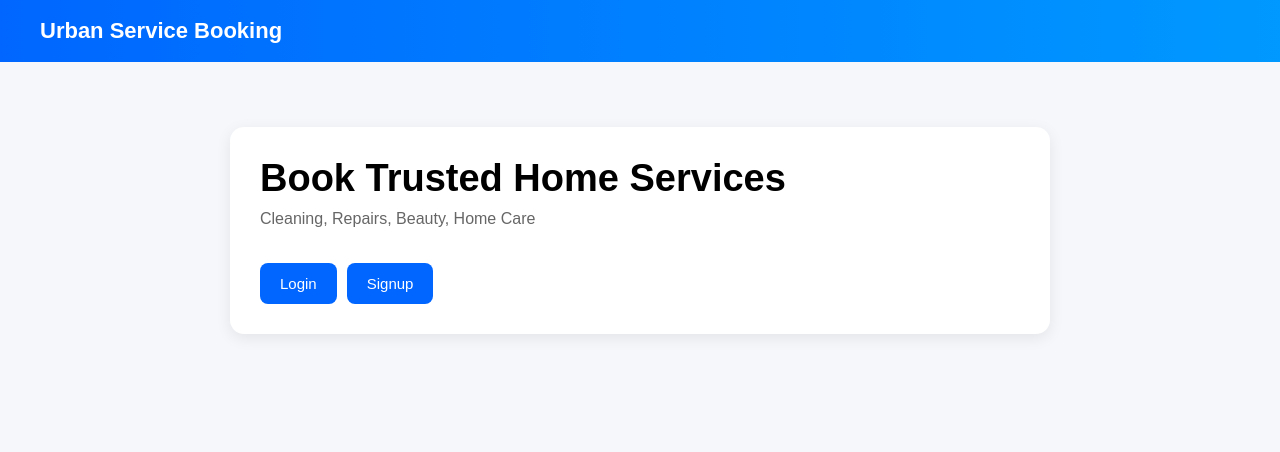
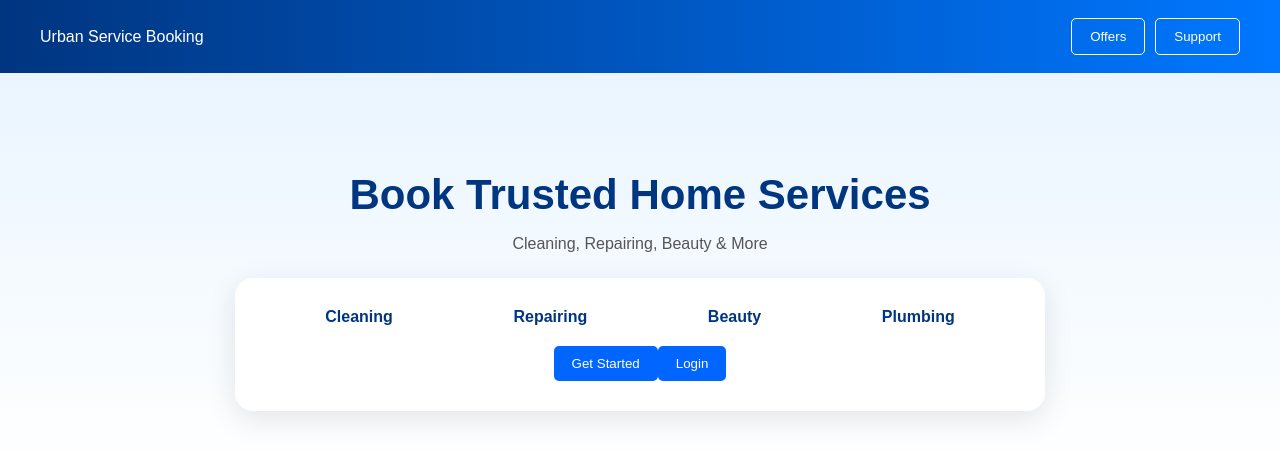
Before and after one commit to Gudiputisangeetha/CC96-Service-Booking, a React (Create React App) app in the folder client/: page / in a window 1280 px wide. Shown: the top 452 px of the page. Built offline with nearby package versions, Linux system fonts and the light colour scheme.

Commit message:
final UI polish for dashboard

```diff
--- a/client/src/App.css
+++ b/client/src/App.css
@@ -1,104 +1,48 @@
-* {
-  margin: 0;
-  padding: 0;
-  box-sizing: border-box;
+.navbar {
+  display: flex;
+  justify-content: space-between;
+  align-items: center;
+  background: linear-gradient(90deg, #003580, #0077ff);
+  color: white;
+  padding: 18px 40px;
 }
 
-body {
-  font-family: Arial, sans-serif;
-  background: #f5f7fb;
+.nav-btn {
+  background: transparent;
+  border: 1px solid white;
+  margin-left: 10px;
 }
 
-.navbar {
-  background: linear-gradient(to right, #0066ff, #0099ff);
-  color: white;
-  padding: 18px 40px;
-  font-size: 22px;
-  font-weight: bold;
+.hero-section {
+  background: linear-gradient(180deg, #eaf5ff, white);
+  padding: 70px 20px;
+  text-align: center;
 }
 
-.container {
-  padding: 40px;
-  max-width: 900px;
-  margin: auto;
+.hero-section h1 {
+  font-size: 42px;
+  margin-bottom: 10px;
+  color: #003580;
 }
 
-.card {
-  background: white;
-  padding: 30px;
-  border-radius: 14px;
-  box-shadow: 0 4px 15px rgba(0,0,0,0.08);
-  margin-top: 25px;
+.hero-section p {
+  color: #555;
+  margin-bottom: 25px;
 }
 
-input {
-  width: 100%;
-  padding: 14px;
-  margin-top: 12px;
-  border: 1px solid #ddd;
-  border-radius: 8px;
-  font-size: 15px;
+.search-box {
+  background: white;
+  max-width: 750px;
+  margin: auto;
+  padding: 30px;
+  border-radius: 18px;
+  box-shadow: 0 8px 30px rgba(0,0,0,0.1);
 }
 
-button {
-  margin-top: 15px;
-  padding: 12px 20px;
-  border: none;
-  border-radius: 8px;
-  background: #0066ff;
-  color: white;
-  cursor: pointer;
-  font-size: 15px;
-  margin-right: 10px;
+.service-tabs {
+  display: flex;
+  justify-content: space-around;
+  margin-bottom: 20px;
+  font-weight: bold;
+  color: #003580;
 }
-
-button:hover {
-  opacity: 0.9;
-}
-
-.booking-card {
-  background: white;
-  padding: 20px;
-  margin-top: 18px;
-  border-radius: 12px;
-  box-shadow: 0 3px 10px rgba(0,0,0,0.07);
-}
-
-.status {
-  font-weight: bold;
-  margin-top: 10px;
-}
-
-.pending {
-  color: orange;
-}
-
-.accepted {
-  color: green;
-}
-
-.delivered {
-  color: blue;
-}
-
-.hero-title {
-  font-size: 38px;
-  margin-bottom: 10px;
-}
-
-.hero-subtitle {
-  color: #666;
-  margin-bottom: 20px;
-}
-
-.logout-btn {
-  background: crimson;
-}
-select {
-  width: 100%;
-  padding: 14px;
-  margin-top: 12px;
-  border: 1px solid #ddd;
-  border-radius: 8px;
-  font-size: 15px;
-}
--- a/client/src/pages/Dashboard.js
+++ b/client/src/pages/Dashboard.js
@@ -56,31 +56,37 @@ export default function Dashboard() {
   return (
     <div>
       <div className="navbar">
-        Dashboard - {user.role}
+        <h2>Urban Service Booking</h2>
+        <div>
+          Welcome, {user.name} ({user.role})
+        </div>
       </div>
 
       <div className="container">
-        <button
-          className="logout-btn"
-          onClick={logout}
-        >
+        <button className="logout-btn" onClick={logout}>
           Logout
         </button>
 
+        <div className="card">
+          <h3>Why Choose Us?</h3>
+          <p>✔ Verified Vendors</p>
+          <p>✔ Secure Booking</p>
+          <p>✔ Fast Service Delivery</p>
+        </div>
+
         {user.role === "customer" && (
           <div className="card">
-            <h2>Book Service</h2>
+            <h2>Book a Service</h2>
 
             <select
               value={service}
-              onChange={(e) =>
-                setService(e.target.value)
-              }
+              onChange={(e) => setService(e.target.value)}
               style={{
                 width: "100%",
                 padding: "14px",
                 marginTop: "12px",
-                borderRadius: "8px"
+                borderRadius: "8px",
+                border: "1px solid #ccc"
               }}
             >
               <option>Cleaning</option>
@@ -90,41 +96,34 @@ export default function Dashboard() {
               <option>Electrician</option>
             </select>
 
-            <button onClick={createBooking}>
-              Confirm Booking
-            </button>
+            <button onClick={createBooking}>Confirm Booking</button>
           </div>
         )}
 
+        <h2 style={{ marginTop: "30px" }}>Bookings</h2>
+
         {bookings.map((booking) => (
           <div className="booking-card" key={booking._id}>
-            <p>Customer: {booking.customerName}</p>
-            <p>Email: {booking.customerEmail}</p>
             <h3>{booking.serviceName}</h3>
-            <p>{booking.address}</p>
+            <p><strong>Customer:</strong> {booking.customerName}</p>
+            <p><strong>Email:</strong> {booking.customerEmail}</p>
+            <p><strong>Location:</strong> {booking.address}</p>
+
             <p className={`status ${booking.status}`}>
               Status: {booking.status}
             </p>
 
             {user.role === "vendor" &&
               booking.status === "pending" && (
-                <button
-                  onClick={() =>
-                    acceptBooking(booking._id)
-                  }
-                >
-                  Accept
+                <button onClick={() => acceptBooking(booking._id)}>
+                  Accept Service
                 </button>
               )}
 
             {user.role === "vendor" &&
               booking.status === "accepted" && (
-                <button
-                  onClick={() =>
-                    deliverBooking(booking._id)
-                  }
-                >
-                  Deliver
+                <button onClick={() => deliverBooking(booking._id)}>
+                  Mark Delivered
                 </button>
               )}
           </div>
--- a/client/src/pages/Home.js
+++ b/client/src/pages/Home.js
@@ -4,25 +4,31 @@ export default function Home() {
   return (
     <div>
       <div className="navbar">
-        Urban Service Booking
+        <div>Urban Service Booking</div>
+        <div>
+          <button className="nav-btn">Offers</button>
+          <button className="nav-btn">Support</button>
+        </div>
       </div>
 
-      <div className="container">
-        <div className="card">
-          <h1 className="hero-title">
-            Book Trusted Home Services
-          </h1>
+      <div className="hero-section">
+        <h1>Book Trusted Home Services</h1>
+        <p>Cleaning, Repairing, Beauty & More</p>
 
-          <p className="hero-subtitle">
-            Cleaning, Repairs, Beauty, Home Care
-          </p>
+        <div className="search-box">
+          <div className="service-tabs">
+            <span>Cleaning</span>
+            <span>Repairing</span>
+            <span>Beauty</span>
+            <span>Plumbing</span>
+          </div>
+
+          <Link to="/signup">
+            <button>Get Started</button>
+          </Link>
 
           <Link to="/login">
             <button>Login</button>
-          </Link>
-
-          <Link to="/signup">
-            <button>Signup</button>
           </Link>
         </div>
       </div>
```
